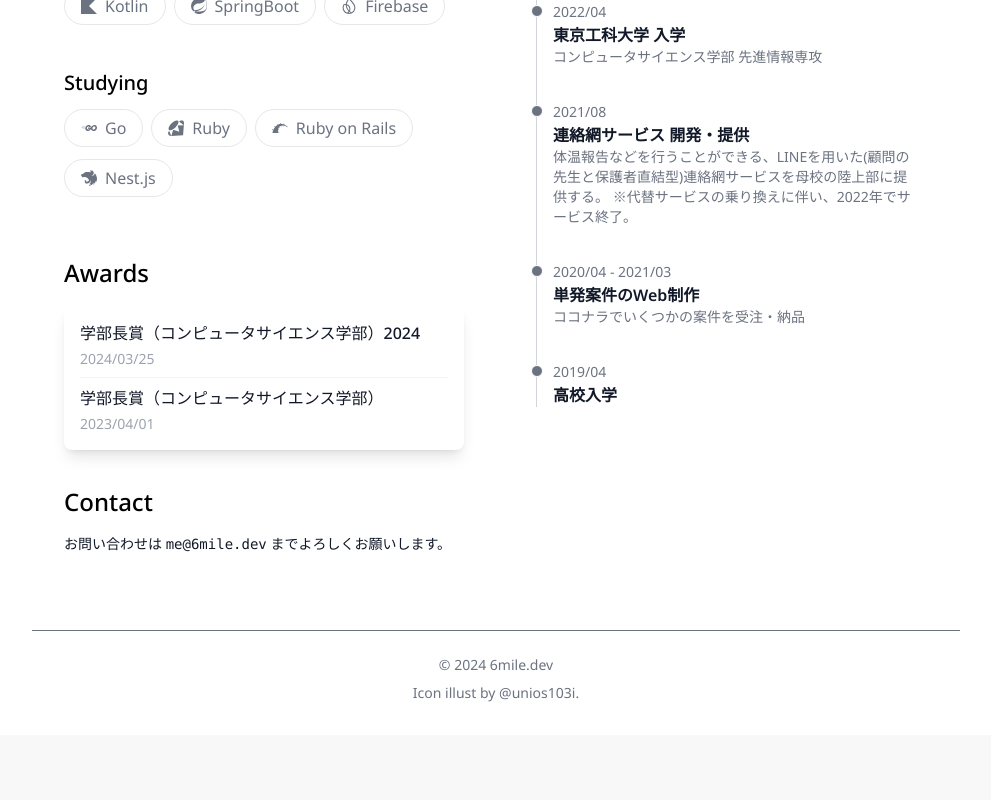
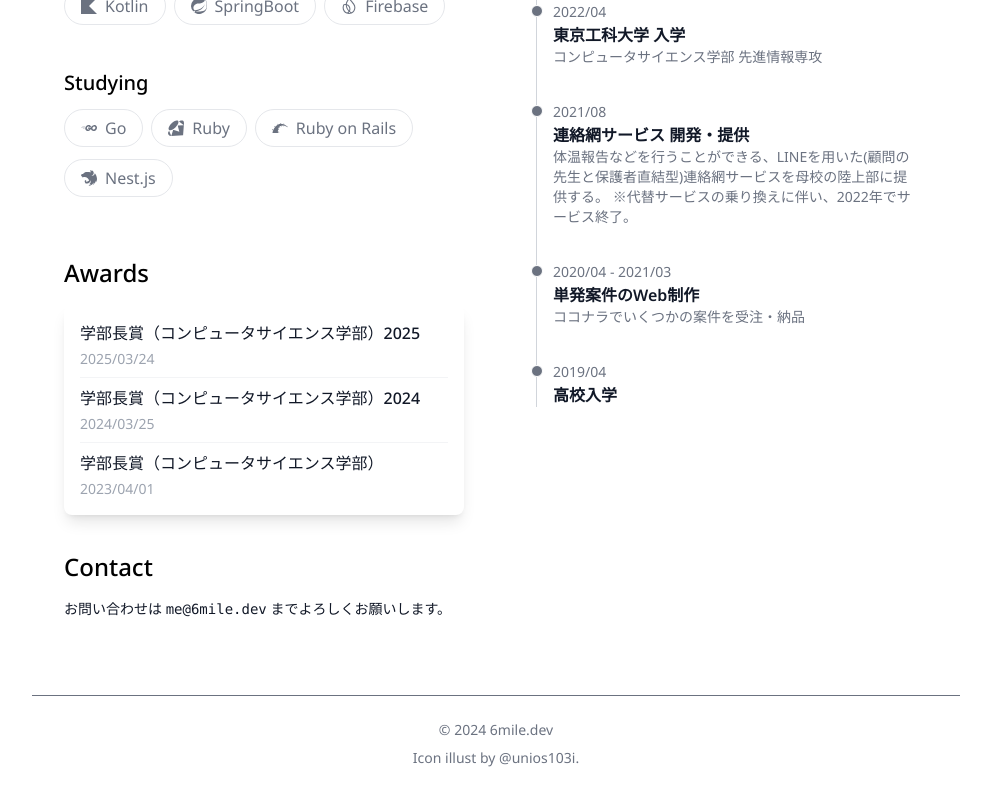
Before and after one commit to 6mile0/portfolio, a Next.js app: page / in a window 1280 px wide. Shown: the part 889-1689 px from the top of the page, without its empty margins (144-1135 px from the left). Before the commit the page ends 1624 px from the top, so only its background shows below. Built offline with nearby package versions, Linux system fonts and the light colour scheme.

Commit message:
feat: Add new award

```diff
--- a/app/page.tsx
+++ b/app/page.tsx
@@ -80,6 +80,11 @@ const timelineData: TimeLine[] = [
 
 const hadAwards: Awards = [
   {
+    title: "学部長賞（コンピュータサイエンス学部）2025",
+    url: "https://www.openbadge-global.com/api/v1.0/openBadge/v2/Wallet/Public/GetAssertionShare/L3cxUFhtWkVJTXcvR2c5MHpCOGoxQT09",
+    date: "2025/03/24"
+  },
+  {
     title: "学部長賞（コンピュータサイエンス学部）2024",
     url: "https://www.openbadge-global.com/api/v1.0/openBadge/v2/Wallet/Public/GetAssertionShare/QnlyOExIcis1dFAwYVVFK1JXd0NSZz09",
     date: "2024/03/25"
```
